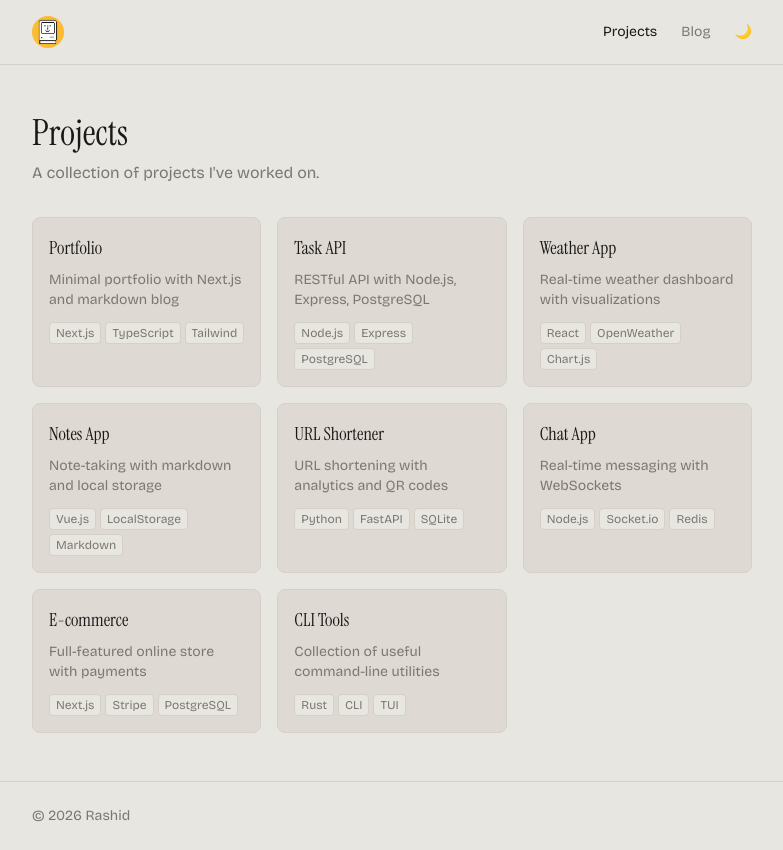
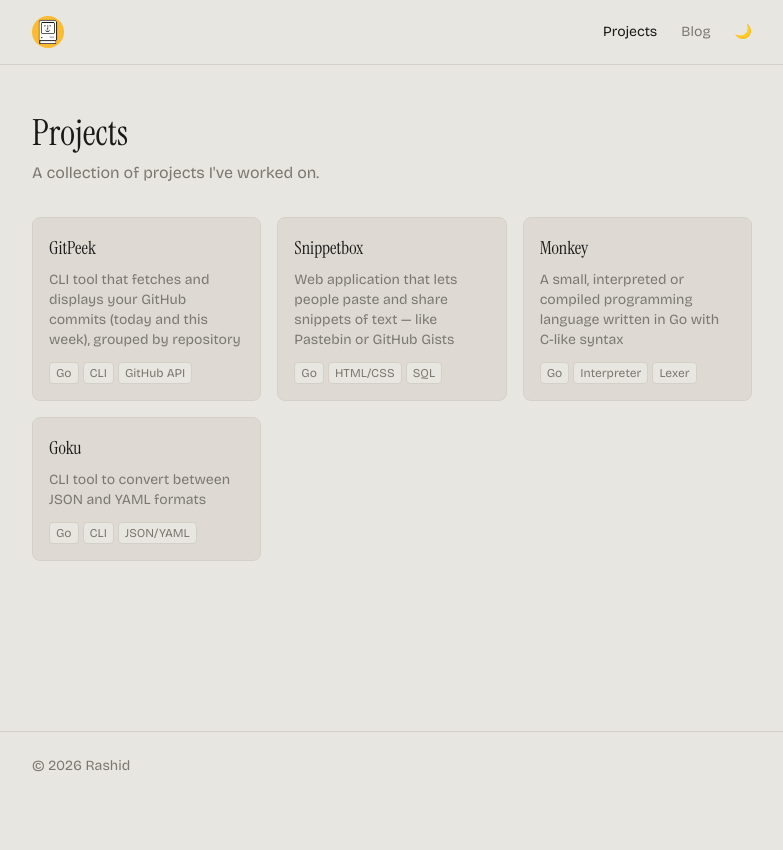
Before and after one commit to thelaserunicorn/rashid.github.io, a Next.js app: page /projects in a window 1280 px wide. Shown: the whole page, without its empty margins (248-1031 px from the left). After the commit the page ends 800 px from the top, so only its background shows below. Built offline with nearby package versions, Linux system fonts and the light colour scheme.

Commit message:
Update projects to show pinned GitHub repos

```diff
--- a/src/app/projects/page.tsx
+++ b/src/app/projects/page.tsx
@@ -2,52 +2,28 @@ import Link from "next/link";
 
 const projects = [
   {
-    title: "Portfolio",
-    description: "Minimal portfolio with Next.js and markdown blog",
-    tech: ["Next.js", "TypeScript", "Tailwind"],
-    link: "https://github.com/thelaserunicorn/thelaserunicorn.github.io",
+    title: "GitPeek",
+    description: "CLI tool that fetches and displays your GitHub commits (today and this week), grouped by repository",
+    tech: ["Go", "CLI", "GitHub API"],
+    link: "https://github.com/thelaserunicorn/gitpeek",
   },
   {
-    title: "Task API",
-    description: "RESTful API with Node.js, Express, PostgreSQL",
-    tech: ["Node.js", "Express", "PostgreSQL"],
-    link: "#",
+    title: "Snippetbox",
+    description: "Web application that lets people paste and share snippets of text — like Pastebin or GitHub Gists",
+    tech: ["Go", "HTML/CSS", "SQL"],
+    link: "https://github.com/thelaserunicorn/snippetbox",
   },
   {
-    title: "Weather App",
-    description: "Real-time weather dashboard with visualizations",
-    tech: ["React", "OpenWeather", "Chart.js"],
-    link: "#",
+    title: "Monkey",
+    description: "A small, interpreted or compiled programming language written in Go with C-like syntax",
+    tech: ["Go", "Interpreter", "Lexer"],
+    link: "https://github.com/thelaserunicorn/monkey",
   },
   {
-    title: "Notes App",
-    description: "Note-taking with markdown and local storage",
-    tech: ["Vue.js", "LocalStorage", "Markdown"],
-    link: "#",
-  },
-  {
-    title: "URL Shortener",
-    description: "URL shortening with analytics and QR codes",
-    tech: ["Python", "FastAPI", "SQLite"],
-    link: "#",
-  },
-  {
-    title: "Chat App",
-    description: "Real-time messaging with WebSockets",
-    tech: ["Node.js", "Socket.io", "Redis"],
-    link: "#",
-  },
-  {
-    title: "E-commerce",
-    description: "Full-featured online store with payments",
-    tech: ["Next.js", "Stripe", "PostgreSQL"],
-    link: "#",
-  },
-  {
-    title: "CLI Tools",
-    description: "Collection of useful command-line utilities",
-    tech: ["Rust", "CLI", "TUI"],
-    link: "#",
+    title: "Goku",
+    description: "CLI tool to convert between JSON and YAML formats",
+    tech: ["Go", "CLI", "JSON/YAML"],
+    link: "https://github.com/thelaserunicorn/goku",
   },
 ];
 
```
